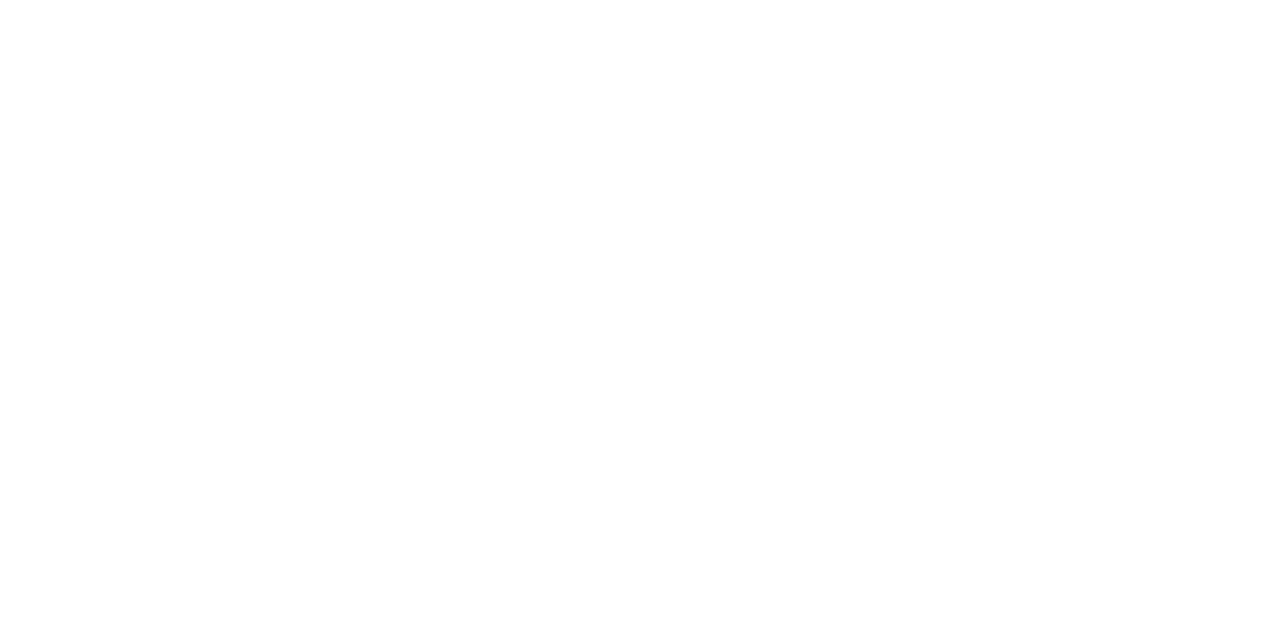
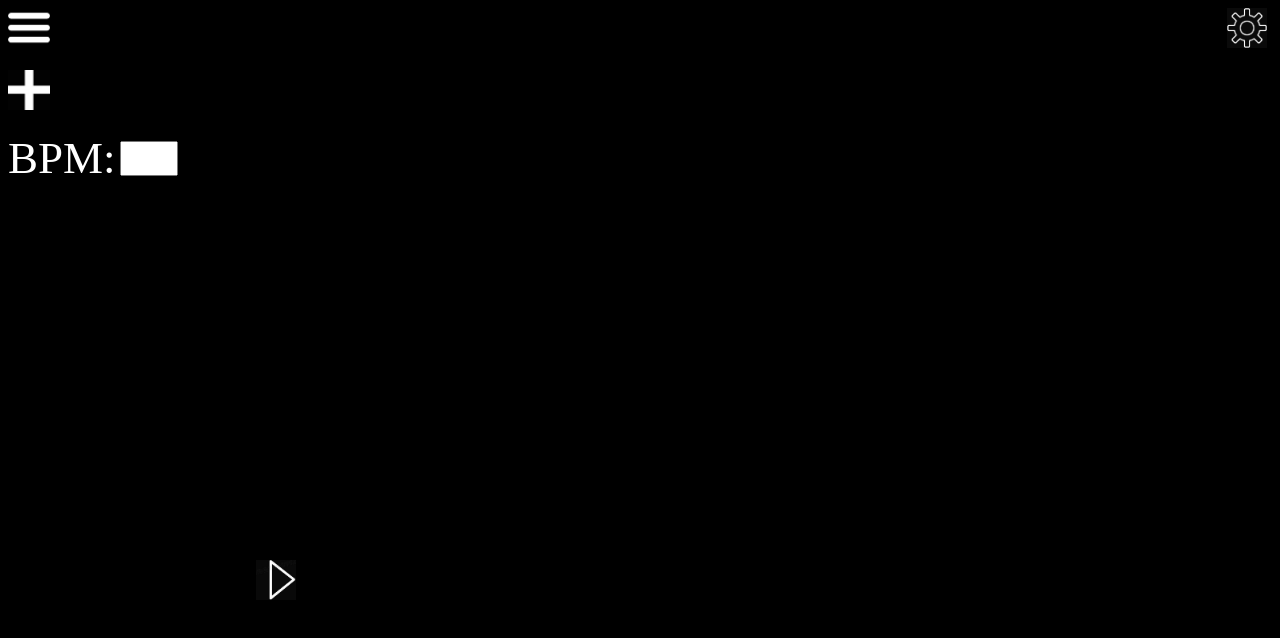
Before and after one commit to emtkenny/gittest, a plain HTML site: page tyhm.html in a window 1280 px wide. Drawn offline with Linux system fonts and the light colour scheme.

Commit message:
基本圖示

```diff
--- a/tyhm.html
+++ b/tyhm.html
@@ -1,9 +1,63 @@
 <!DOCTYPE html>
 <html>
     <head>
+        <style>
 
+            body{
+                background-color: black;
+                position: absolute;
+
+            }
+            body label{
+                color: white;
+                height: 40px;
+                font-size: 45px;
+
+            }
+            .plus{
+                position: absolute;
+
+            }
+            div img{
+                height: 40px;
+            }
+            div #setting{
+                position:fixed;
+                right:1%
+            }
+            body input{
+                position:relative;
+                font-size: 25px;
+                top:-6px;
+                width: 50px;
+            }
+            body div #play{
+                position:fixed;
+                top: 70%;
+                left: 20%;
+                height: 40px;
+            }
+        </style>
     </head>
     <body>
+        <div>
+            <img src="qJeRpp_WmKGWrqc-modified.jpg" id="threeline">
+            <img src="下載 (1).png" id="setting">
+        </div>
+
+
+
+        <br>
+        <div>
+            <img src="pngtree-additional-plus-icon-png-image_1788619.jpg" id="plus">
+        </div>
+        <br>
+        <label for="bpm">BPM:</label>
+        <input type="text" id="bpm" name="bpm">
+
+        <div>
+            <img src="下載.jpg" id="play">
+        </div>
 
     </body>
 </html>
```
Also changed, not shown: pngtree-additional-plus-icon-png-image_1788619.jpg (added), qJeRpp_WmKGWrqc-modified.jpg (added), 下載 (1).png (added), 下載.jpg (added).
